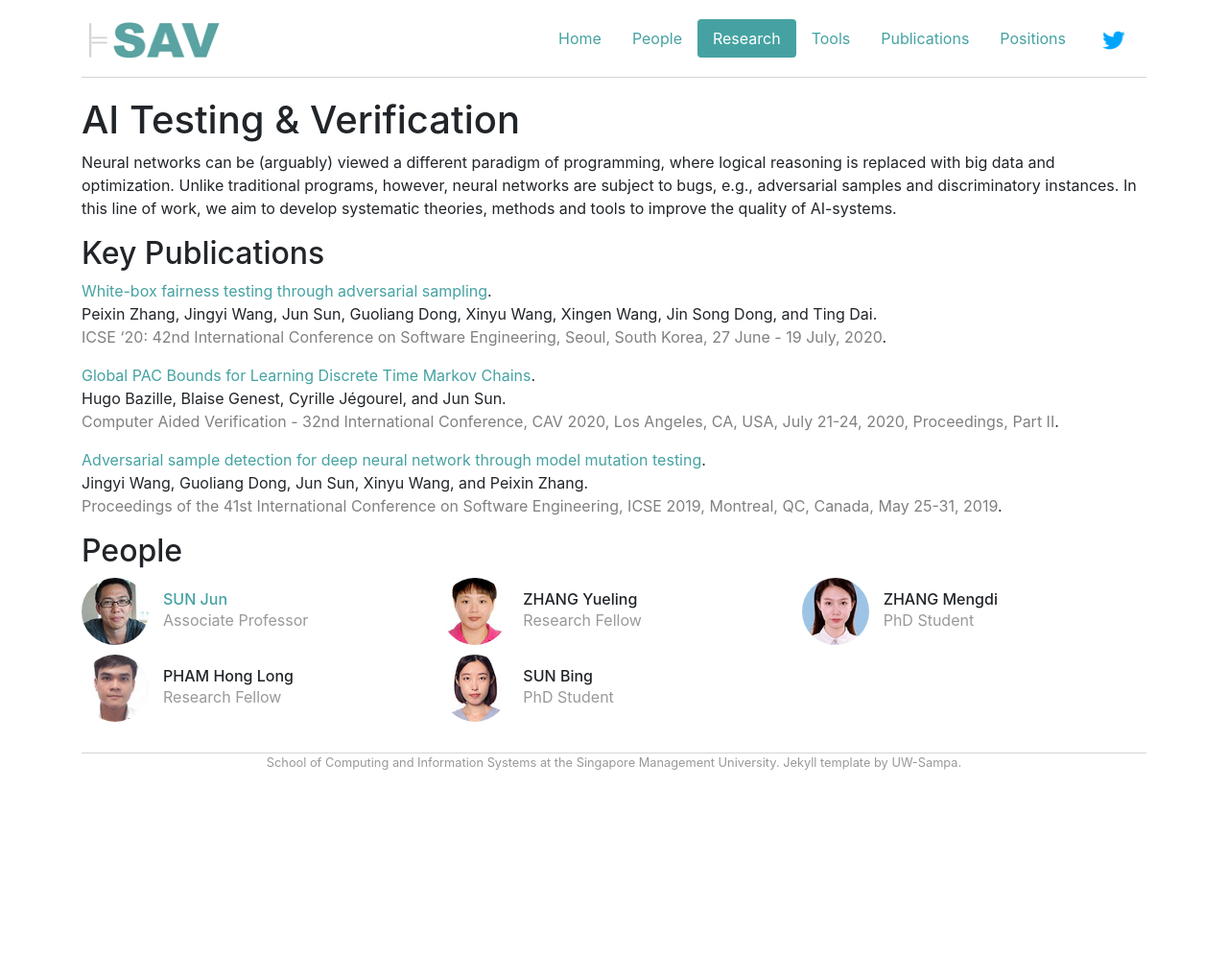
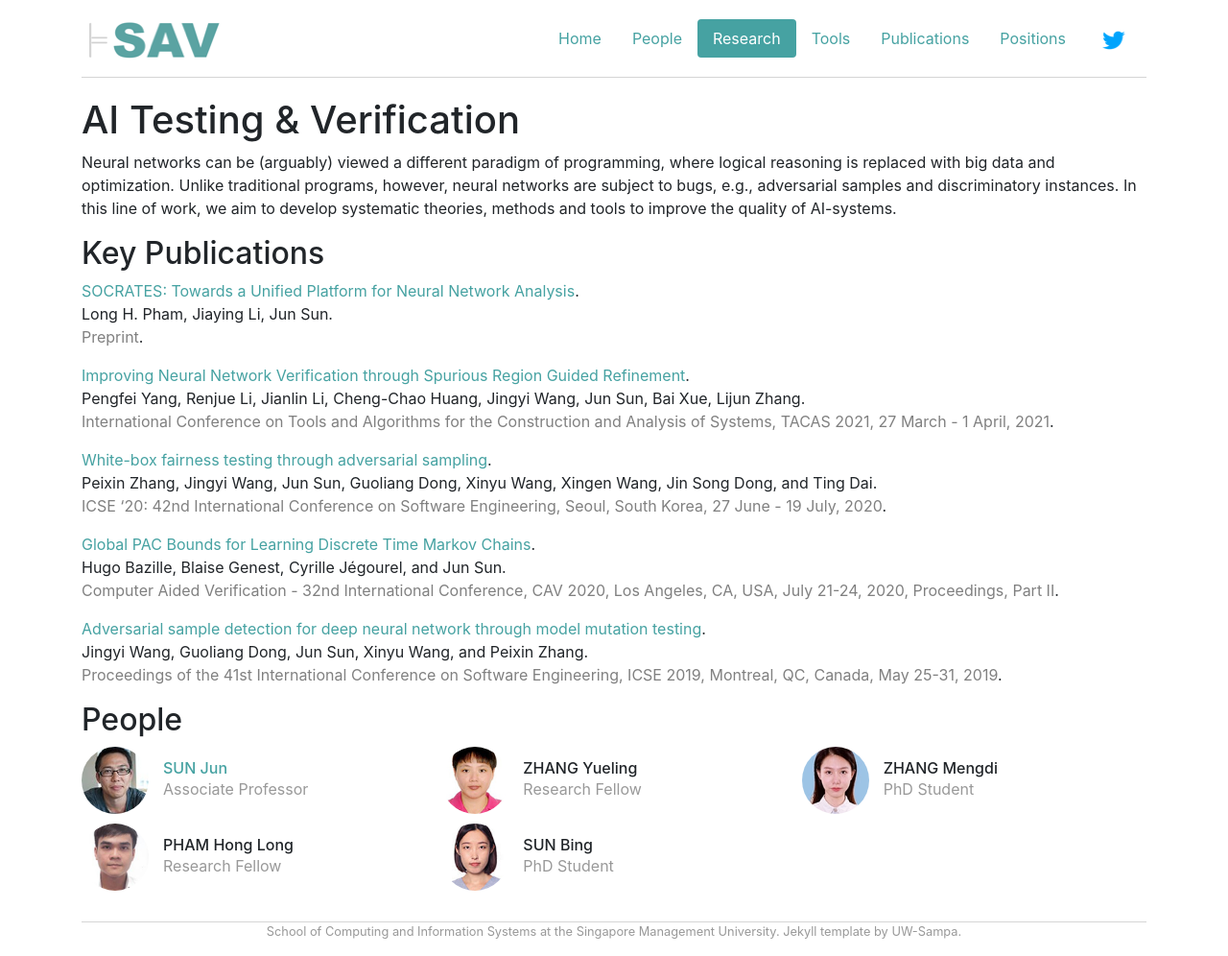
Before and after one commit to smallzjuer/sav-smu.github.io, a Jekyll site: the page built from _projects/ai-testing-verification.md, in a window 1280 px wide. Shown: the whole page at 96% size. Built offline with Jekyll 4.4.1, drawn with Linux system fonts in a browser that asks for light colours; nearby versions of some CDN libraries; before the commit the page ends 900 px from its top, so only the background shows below that.

Commit message:
new papers

```diff
--- a/_projects/ai-testing-verification.md
+++ b/_projects/ai-testing-verification.md
@@ -20,6 +20,28 @@ last-updated: 2021-05-24
 Neural networks can be (arguably) viewed a different paradigm of programming, where logical reasoning is replaced with big data and optimization. Unlike traditional programs, however, neural networks are subject to bugs, e.g., adversarial samples and discriminatory instances. In this line of work, we aim to develop systematic theories, methods and tools to improve the quality of AI-systems.
 
 ## Key Publications
+
+<span class="pubtitle">
+				<a href="https://arxiv.org/abs/2007.11206">SOCRATES: Towards a Unified Platform for Neural Network Analysis</a>.
+			</span><br />
+			<span class="authors">
+				Long H. Pham, Jiaying Li, Jun Sun.
+			</span><br />
+			<span style="color:grey;"><span class="venuetype"></span><span class="venue">Preprint</span></span>.
+			<br />
+			<span class="links">
+</span>
+
+<span class="pubtitle">
+				<a href="https://doi.org/10.1007/978-3-030-72016-2_21">Improving Neural Network Verification through Spurious Region Guided Refinement</a>.
+			</span><br />
+			<span class="authors">
+				Pengfei Yang, Renjue Li, Jianlin Li, Cheng-Chao Huang, Jingyi Wang, Jun Sun, Bai Xue, Lijun Zhang.
+			</span><br />
+			<span style="color:grey;"><span class="venuetype"></span><span class="venue">International Conference on Tools and Algorithms for the Construction and Analysis of Systems, TACAS 2021, 27 March - 1 April, 2021</span></span>.
+			<br />
+			<span class="links">
+</span>
 
 <span class="pubtitle">
 				<a href="https://doi.org/10.1145/3377811.3380331">White-box fairness testing through adversarial sampling</a>.
```
